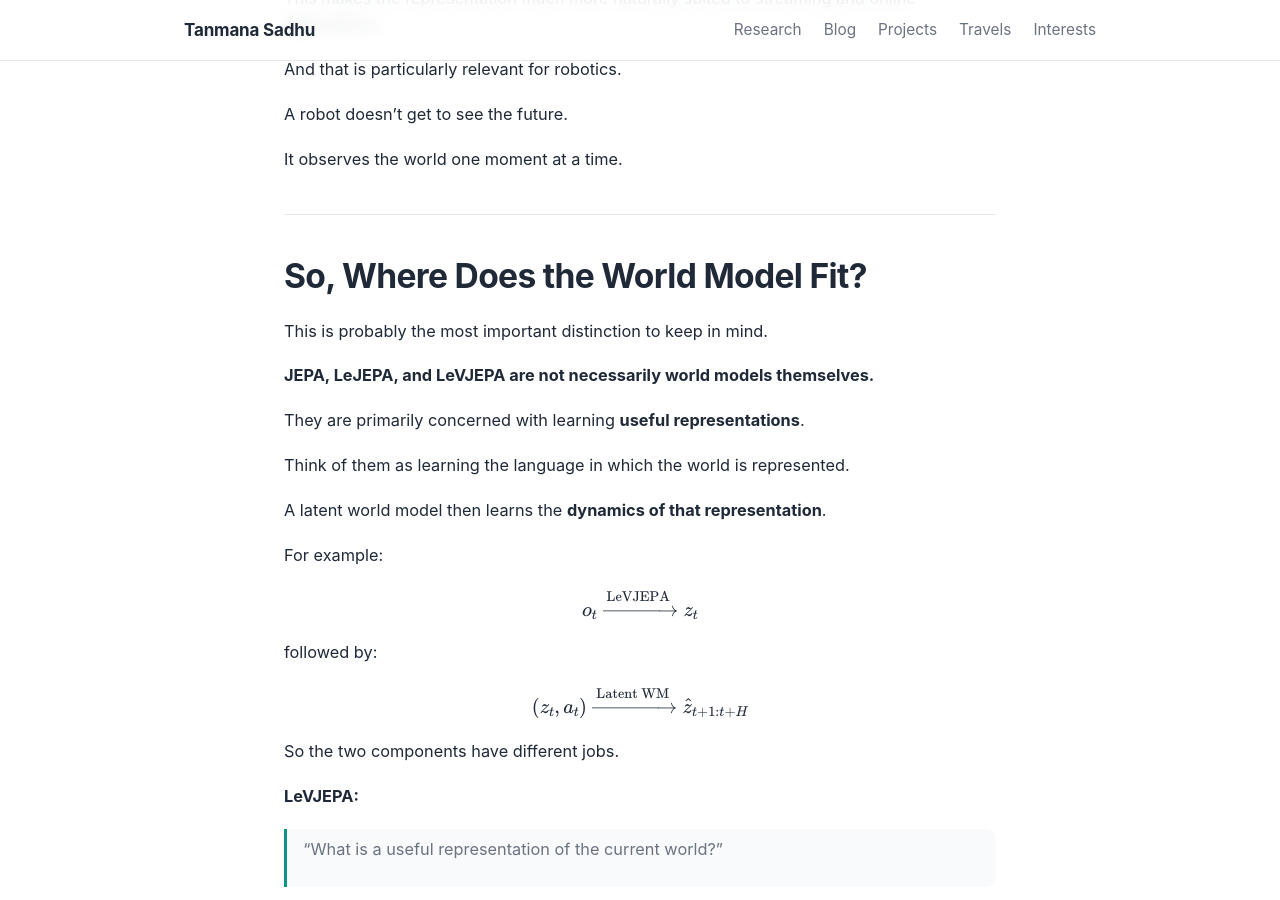
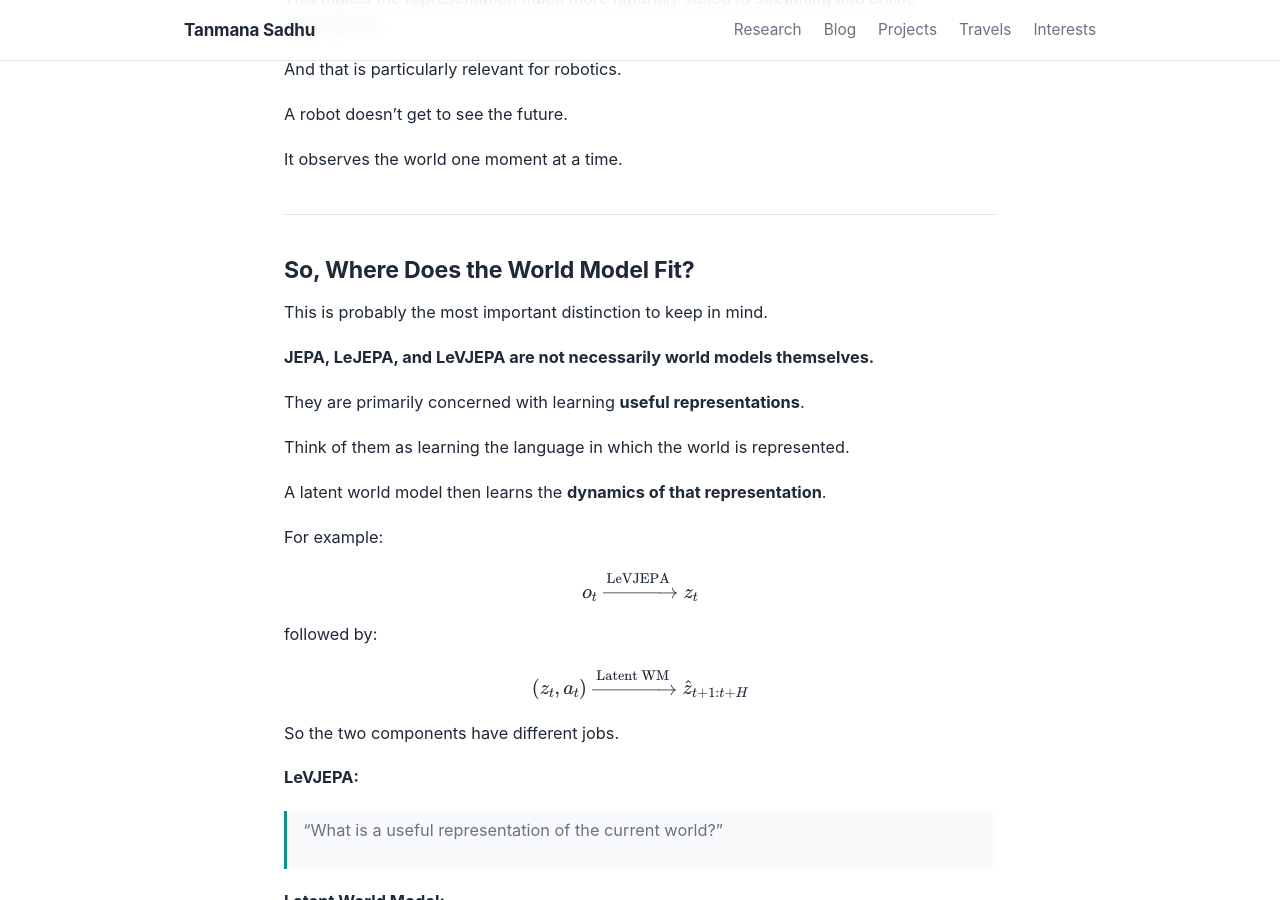
Before and after one commit to tanmana5/tanmana5.github.io, a Jekyll site: the page built from _posts/2026-09-08-jepa.md, in a window 1280 px wide and 900 px high, scrolled down 6013 px. Built offline with Jekyll 4.4.1, drawn with Linux system fonts in a browser that asks for light colours.

```diff
--- a/_posts/2026-09-08-jepa.md
+++ b/_posts/2026-09-08-jepa.md
@@ -231,7 +231,7 @@ It observes the world one moment at a time.
 
 ---
 
-# So, Where Does the World Model Fit?
+## So, Where Does the World Model Fit?
 
 This is probably the most important distinction to keep in mind.
 
@@ -267,7 +267,7 @@ This distinction becomes particularly important when thinking about robotics.
 
 ---
 
-# Why This Matters for Robot Safety
+## Why This Matters for Robot Safety
 
 This brings us to an interesting possibility.
 
@@ -323,7 +323,7 @@ This is fundamentally different from simply classifying the current image as saf
 
 ---
 
-# The Evolution in One Picture
+## The Evolution in One Picture
 
 The JEPA story can be viewed as a gradual shift toward predictive understanding:
 
@@ -367,7 +367,7 @@ This is not necessarily a strict sequence where every model replaces the previou
 
 ---
 
-# The Big Picture
+## The Big Picture
 
 The broader trend is worth paying attention to.
 
```
